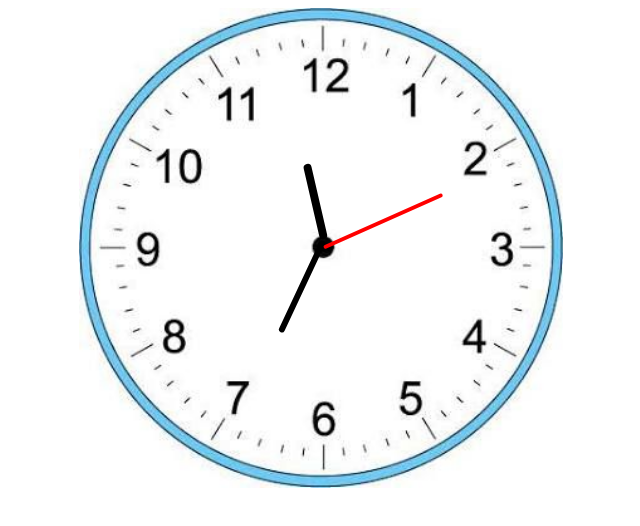
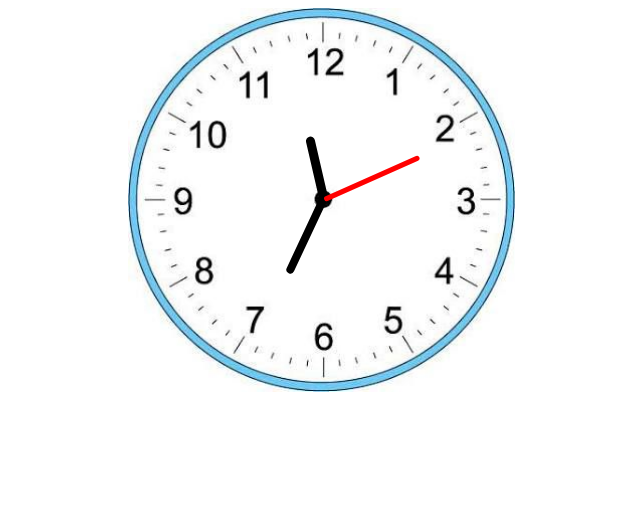
Before and after one commit to yashpatel139/Project-clock, a plain HTML site: page Analog clock/analog.html in a window 1280 px wide. Shown: the whole page, without its empty margins (319-959 px from the left). Drawn offline with Linux system fonts and the light colour scheme.

Commit message:
Update analog.css

```diff
--- a/Analog clock/analog.css
+++ b/Analog clock/analog.css
@@ -1,28 +1,33 @@
+.header{
+    height: 10%;
+    display: flex;
+    justify-content: center;
+}
 #clockcontainer{
     background: url("clock.jpg") no-repeat;
     background-position: center;
     background-size: contain;
     margin: auto;
-    height: 60vh;
-    width: 50vw;
+    height: 48vh;
+    width: 60vw;
     position: relative;
 }
 #hourhand {
-    height: 16%;
+    height: 16.3%;
     width: 1.2%;
     background-color: black;
     position: absolute;
-    top: 32%;
+    top: 33%;
     left: 49.8%;
     border-radius: 6px;
     transform-origin: bottom;
 }
 #minhand {
-    height: 21%;
+    height: 21.5%;
     width: 1%;
     background-color: black;
     position: absolute;
-    top: 27.6%;
+    top: 28%;
     left: 49.9%;
     border-radius: 6px;
     transform-origin: bottom;
```
